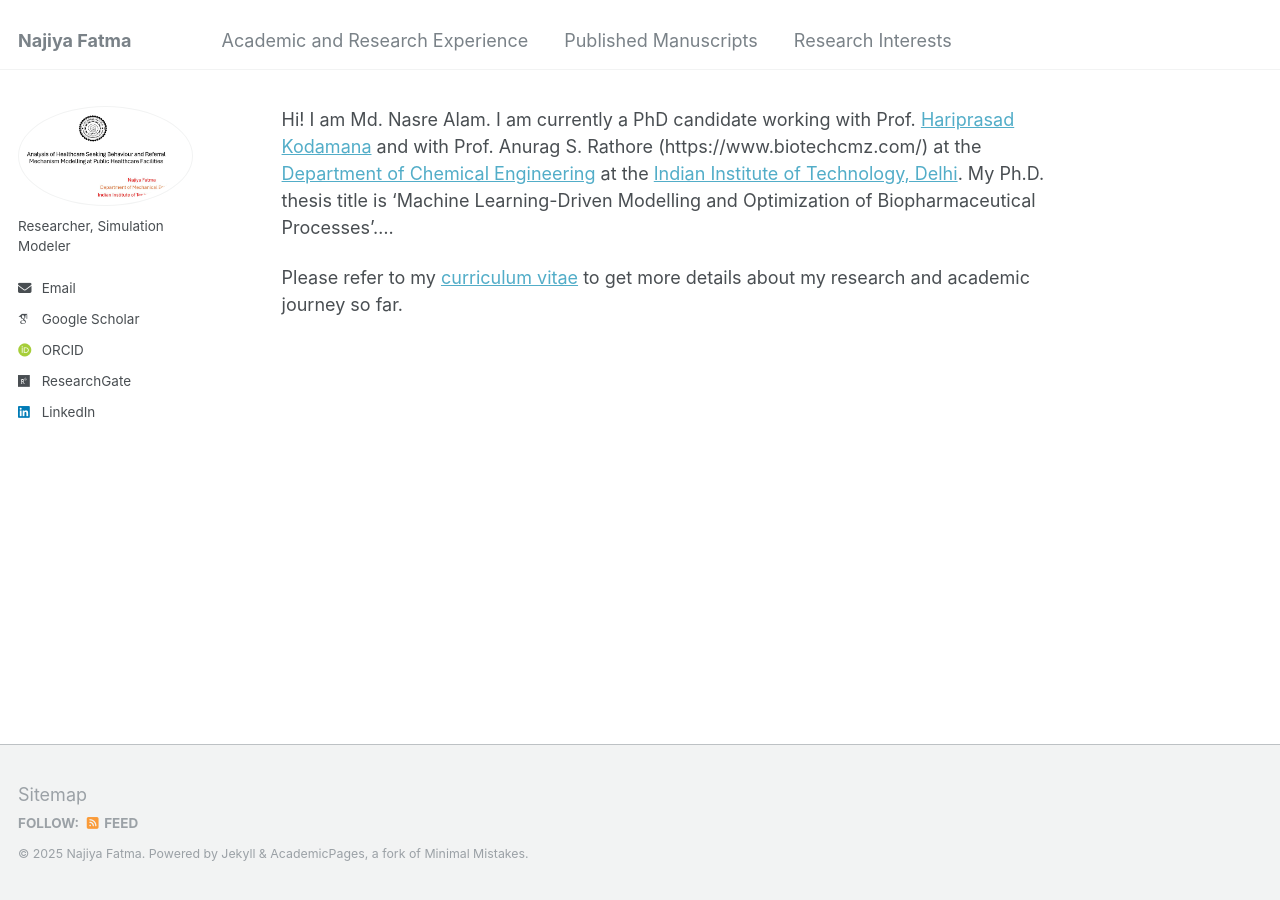
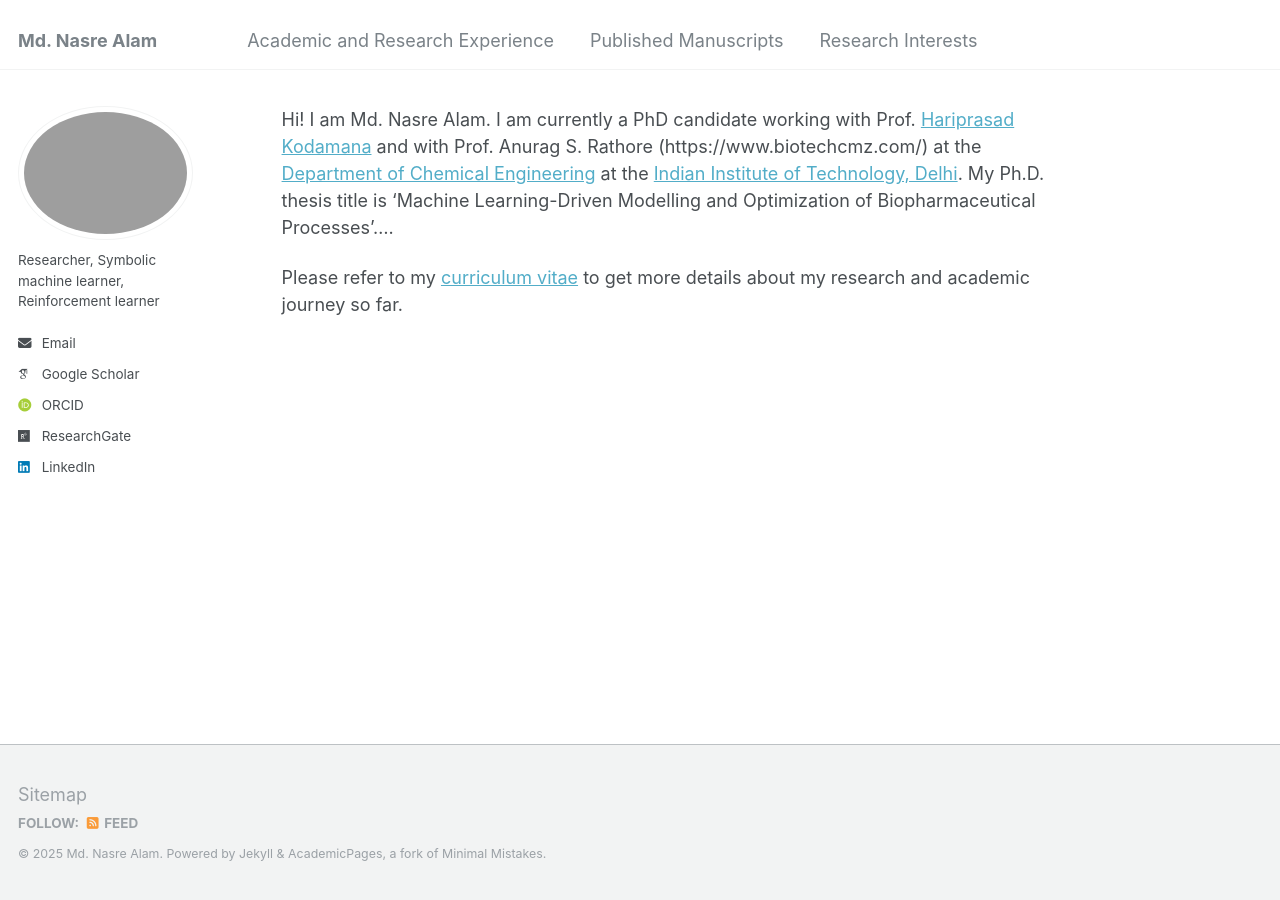
Before and after one commit to mdnasreiit/mdnasreiit.github.io, a Jekyll site: the page built from _pages/about.md, in a window 1280 px wide. Built offline with Jekyll 4.4.1, drawn with Linux system fonts in a browser that asks for light colours; some web fonts are replaced.

Commit message:
Update _config.yml

```diff
--- a/_config.yml
+++ b/_config.yml
@@ -8,27 +8,27 @@
 
 # Basic Site Settings
 locale                   : "en-US"
-title                    : "Najiya Fatma"
+title                    : "Md. Nasre Alam"
 title_separator          : "-"
 name                     : &namehj
 description              : &description "personal description"
-#url                      : https://NajiyaFatma.github.io
+#url                      : https://mdnasreiit.github.io/
 baseurl                  : "" # the subpath of your site, e.g. "/blog"
-repository               : "NajiyaFatma/najiyafatma.github.io"
+repository               : "mdnasreiit/mdnasreiit.github.io/"
 
 # Site Author - The following control what appear as part of the author content on the side bar.
 #               If a field is blank the icon and link will not appear, otherwise it will be shown.
 #               Additional customization can be done by editing /_includes/author-profile.html
 author:
   # Biographic information
-  avatar           : "najiyafatmadp.png"
-  #name             : "Najiya Fatma"
+  avatar           : "mdnasreiit.png"
+  #name             : "Md. Nasre Alam"
   pronouns         : # example: "she/her"
-  bio              : "Researcher, Simulation Modeler"
+  bio              : "Researcher, Symbolic machine learner, Reinforcement learner"
   #location         : "New Delhi, India"
   #employer         : "Indian Institute of Technology Delhi"
   #uri              : NajiyaFatma
-  email            : "fatmma3@gmail.com"
+  email            : "mdnasrealam.iitd@gmail.com"
 
   # Academic websites
   arxiv            : # URL - Update with the correct link to your profile
```
